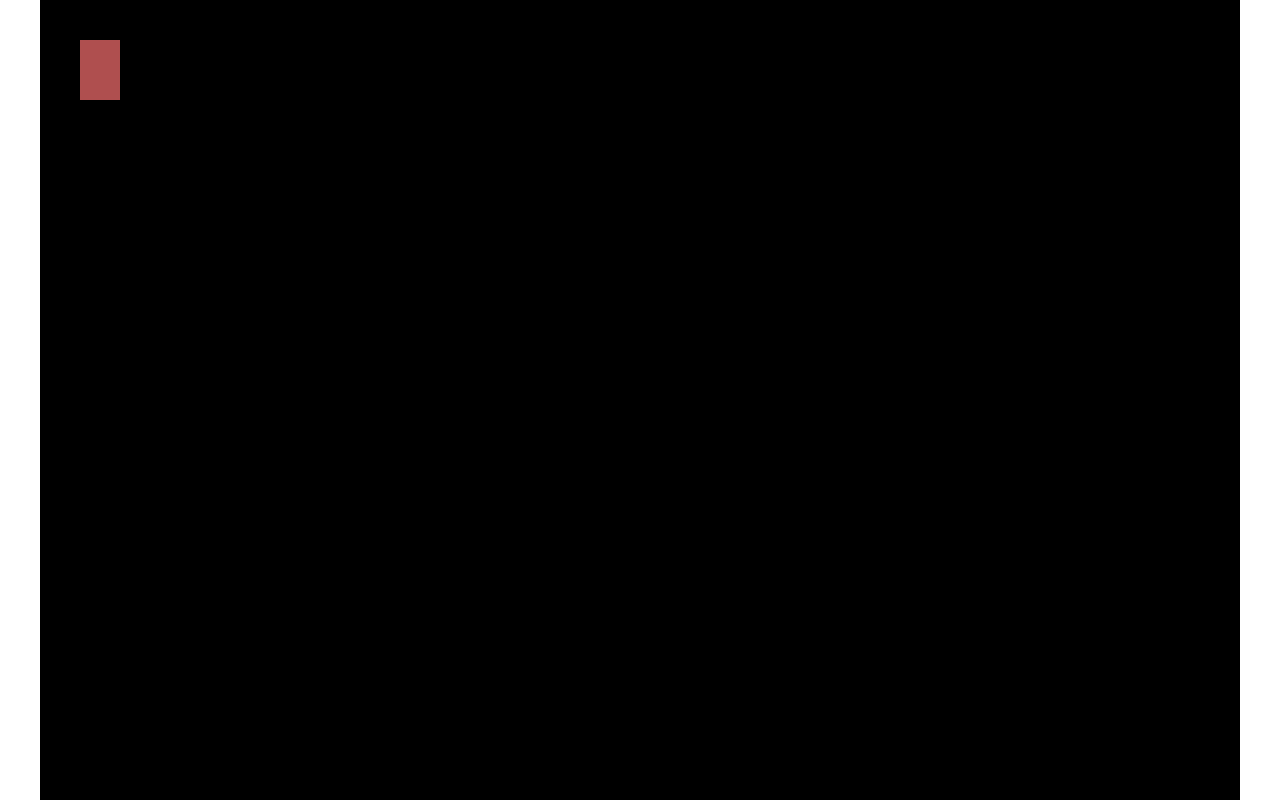
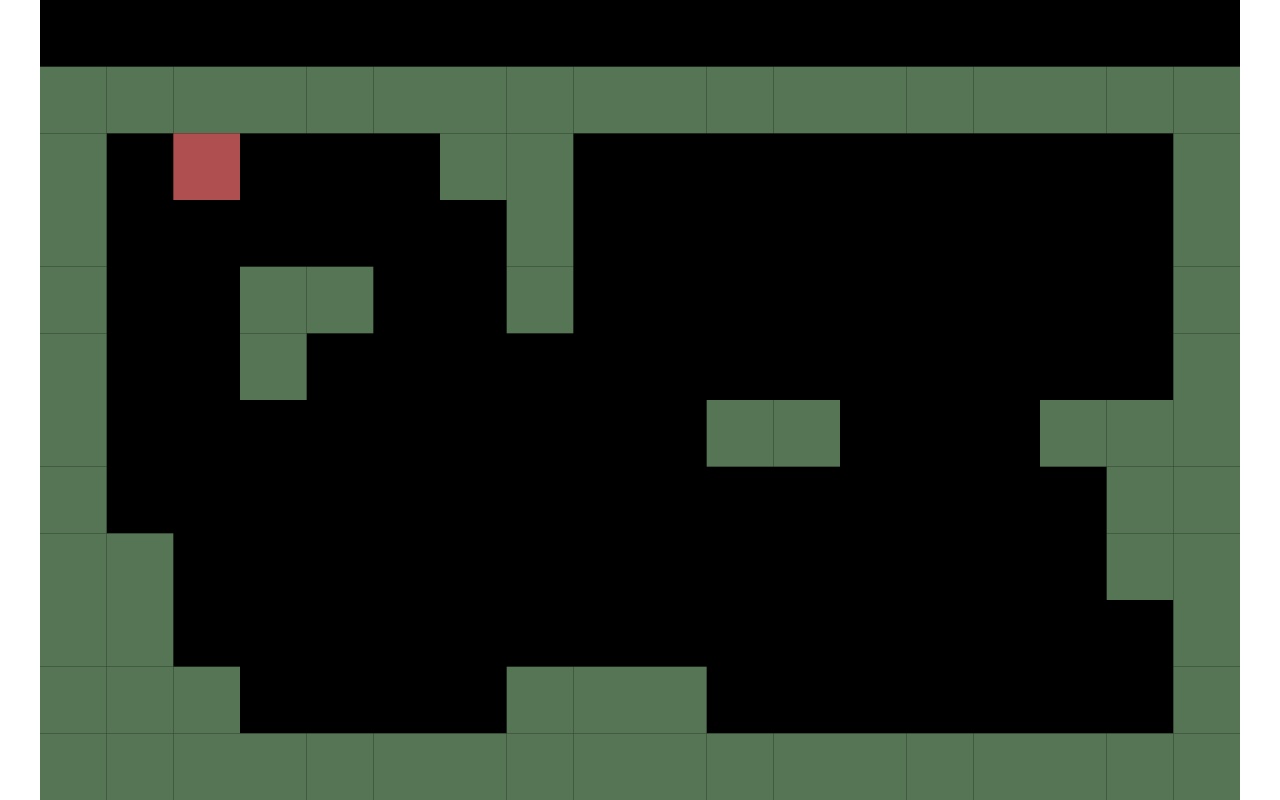
Before and after one commit to JMiller-2020/GMTK-2019, a plain HTML site: page index.html in a window 1280 px wide. Drawn offline with Linux system fonts and the light colour scheme.

Commit message:
render a level

```diff
--- a/index.html
+++ b/index.html
@@ -16,6 +16,7 @@
   <script src="view.js"></script>
   <script src="controller.js"></script>
   <script src="engine.js"></script>
+  <script src="level.js"></script>
 </head>
 
 <body>
--- /dev/null
+++ b/level.js
@@ -0,0 +1,33 @@
+'use strict';
+
+class Level {
+  constructor() {
+
+  }
+
+  get tiles() {
+    return this._tiles
+  }
+
+  get width() {
+    return this._w
+  }
+
+  load(id) {
+    this._tiles = [
+      0, 0, 0, 0, 0, 0, 0, 0, 0, 0, 0, 0, 0, 0, 0, 0, 0, 0,
+      1, 1, 1, 1, 1, 1, 1, 1, 1, 1, 1, 1, 1, 1, 1, 1, 1, 1,
+      1, 0, 0, 0, 0, 0, 1, 1, 0, 0, 0, 0, 0, 0, 0, 0, 0, 1,
+      1, 0, 0, 0, 0, 0, 0, 1, 0, 0, 0, 0, 0, 0, 0, 0, 0, 1,
+      1, 0, 0, 1, 1, 0, 0, 1, 0, 0, 0, 0, 0, 0, 0, 0, 0, 1,
+      1, 0, 0, 1, 0, 0, 0, 0, 0, 0, 0, 0, 0, 0, 0, 0, 0, 1,
+      1, 0, 0, 0, 0, 0, 0, 0, 0, 0, 1, 1, 0, 0, 0, 1, 1, 1,
+      1, 0, 0, 0, 0, 0, 0, 0, 0, 0, 0, 0, 0, 0, 0, 0, 1, 1,
+      1, 1, 0, 0, 0, 0, 0, 0, 0, 0, 0, 0, 0, 0, 0, 0, 1, 1,
+      1, 1, 0, 0, 0, 0, 0, 0, 0, 0, 0, 0, 0, 0, 0, 0, 0, 1,
+      1, 1, 1, 0, 0, 0, 0, 1, 1, 1, 0, 0, 0, 0, 0, 0, 0, 1,
+      1, 1, 1, 1, 1, 1, 1, 1, 1, 1, 1, 1, 1, 1, 1, 1, 1, 1,
+    ]
+    this._w = 18
+  }
+}
--- a/main.js
+++ b/main.js
@@ -13,9 +13,12 @@ function main() {
 }
 
 function gameLoop(tickCount) {
+  // console.log(tickCount)
+
   model.tick(controller.buttonMap)  // maybe use axes too?
 
   view.clear()
+  view.drawLevel(model.level.tiles, model.level.width)
   view.drawPlayer(
     model.playerX,
     model.playerY,
@@ -39,13 +42,15 @@ function init() {
 
   canvas = document.getElementById('game-canvas')
 
-  model      = new Model(60, 40)
+  model      = new Model(18, 12)
   view       = new View(canvas)
   controller = new Controller()
   engine     = new Engine(TICK_LENGTH, this.gameLoop)
 
   handleResize()
   addEventListener('resize', handleResize)
+
+  model.level.load(0)
 
   view.setBounds(0, 0, model.w, model.h)
 
--- a/model.js
+++ b/model.js
@@ -9,13 +9,15 @@ class Model {
 
     this.playerX = 2
     this.playerY = 2
-    this.playerW = 2
-    this.playerH = 3
+    this.playerW = 1
+    this.playerH = 1
     this.playerVX = 0
     this.playerVY = 0
     this.playerAcc = 0.5
     this.playerMaxSpeed = 1.6
     this.playerDrag = 0.2
+
+    this.level = new Level()
   }
 
   get ratio() {
--- a/view.js
+++ b/view.js
@@ -39,6 +39,25 @@ class View {
     this._ctx.fillRect(0, 0, this._w, this._h)
   }
 
+  drawLevel(tiles, w) {
+    console.log(tiles, w)
+    this._ctx.fillStyle = '#557555'
+    const tw = 1
+    const th = 1
+    for(let x = 0; x < w; x++) {
+      for(let y = 0; y < tiles.length / w; y++) {
+        if(tiles[y * w + x]) {
+          console.log(x, y, tw, th)
+          const cvsX = this.toCvsX(x)
+          const cvsY = this.toCvsY(y)
+          const cvsW = this.toCvsW(tw)
+          const cvsH = this.toCvsH(th)
+          this._ctx.fillRect(cvsX, cvsY, cvsW, cvsH)
+        }
+      }
+    }
+  }
+
   drawPlayer(x, y, w, h) {
     this._ctx.fillStyle = '#af4f4f'
     const cvsX = this.toCvsX(x)
```
